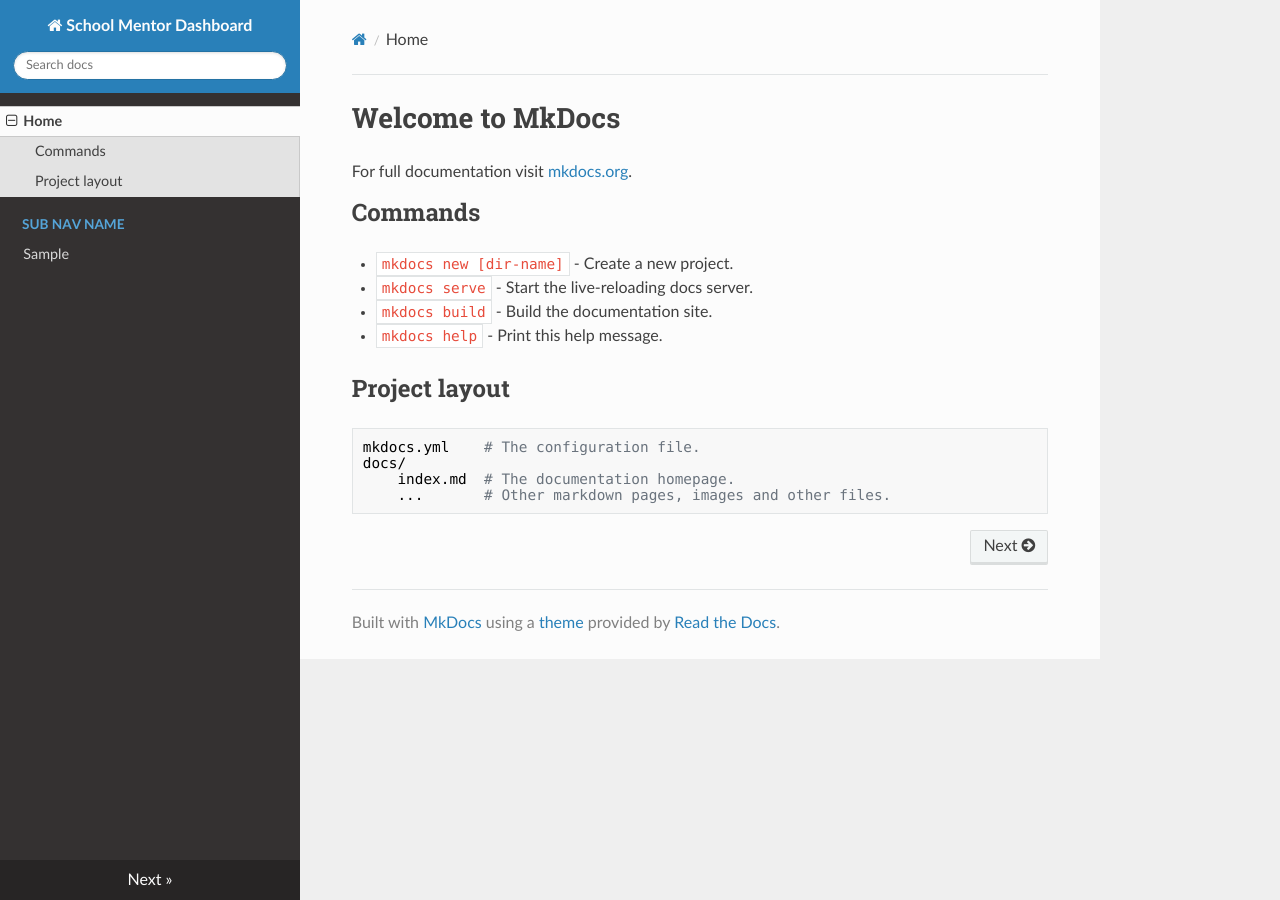
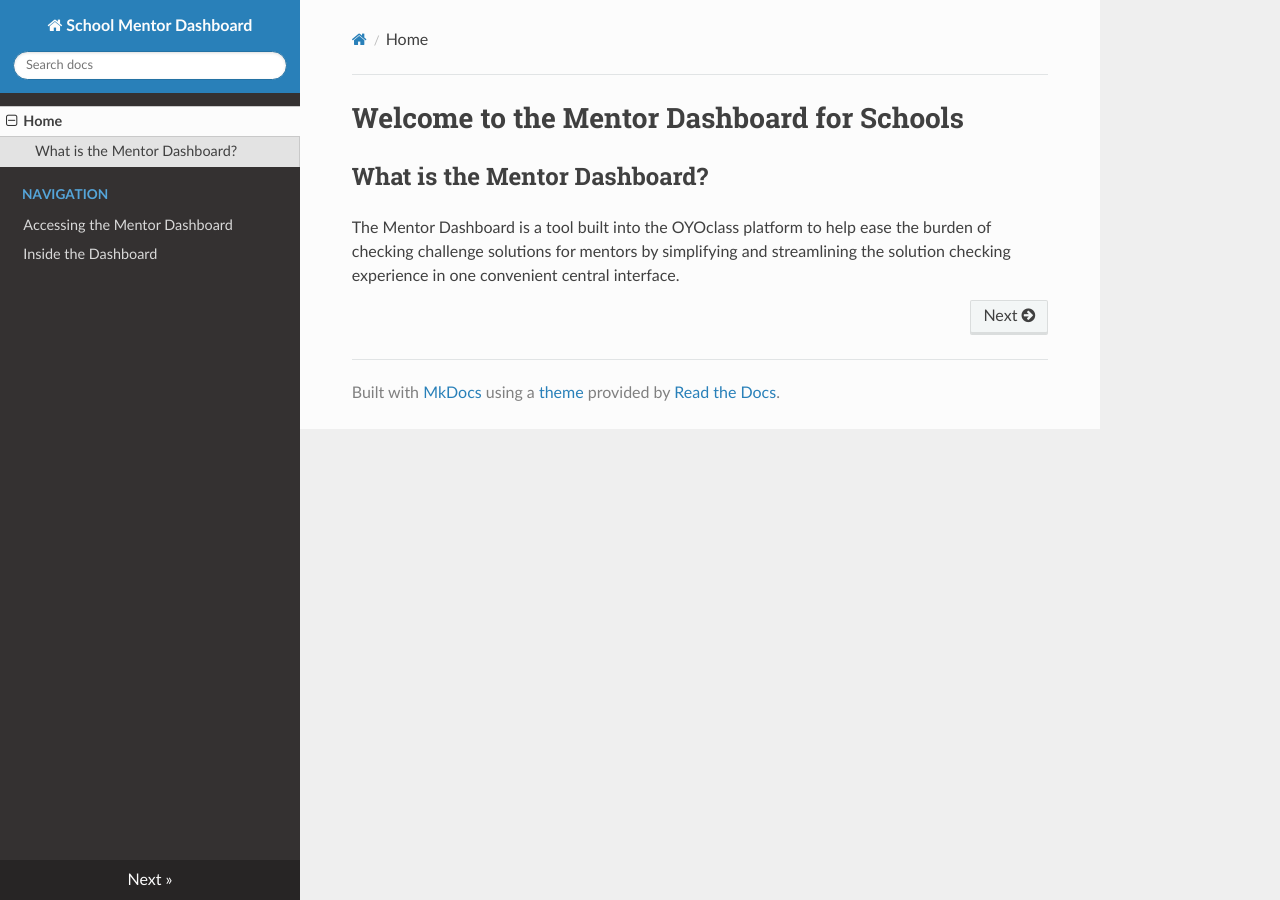
Before and after one commit to oyoclass/mentordashboard-doc, an MkDocs documentation site: the page built from docs/index.md, in a window 1280 px wide. Built offline with MkDocs 1.6.1, drawn with Linux system fonts in a browser that asks for light colours; nearby versions of some CDN libraries.

Commit message:
add home and basic navigation pages

```diff
--- a/docs/css/doc.css
+++ b/docs/css/doc.css
@@ -2,3 +2,4 @@
 pre > code {padding:10px !important}
 .rst-content blockquote {margin-left:0; padding-left:14px; border-left:5px solid #DDD}
 p {margin-bottom:12px}
+.center {display: block;  margin-left: auto; margin-right: auto;}
--- a/docs/index.md
+++ b/docs/index.md
@@ -1,17 +1,7 @@
-# Welcome to MkDocs
+# Welcome to the Mentor Dashboard for Schools
 
-For full documentation visit [mkdocs.org](https://mkdocs.org).
-
-## Commands
-
-* `mkdocs new [dir-name]` - Create a new project.
-* `mkdocs serve` - Start the live-reloading docs server.
-* `mkdocs build` - Build the documentation site.
-* `mkdocs help` - Print this help message.
-
-## Project layout
-
-    mkdocs.yml    # The configuration file.
-    docs/
-        index.md  # The documentation homepage.
-        ...       # Other markdown pages, images and other files.
+## What is the Mentor Dashboard?
+The Mentor Dashboard is a tool built into the OYOclass platform to help ease
+the burden of checking challenge solutions for mentors by simplifying and
+streamlining the solution checking experience in one convenient central
+interface.
--- a/mkdocs.yml
+++ b/mkdocs.yml
@@ -1,9 +1,12 @@
+markdown_extensions:
+  - attr_list
 site_name: School Mentor Dashboard
 theme: readthedocs
 docs_dir: 'docs'
 nav:
     - 'Home': 'index.md'
-    - 'Sub nav name':
-        - 'Sample': 'sub/sample.md'
+    - 'Navigation':
+        - 'Accessing the Mentor Dashboard': 'sub/access.md'
+        - 'Inside the Dashboard': 'sub/inside.md'
 extra_css:
     - css/doc.css
```
Also changed, not shown: docs/sub/access.md (added, +11 -0 lines), docs/sub/inside.md (added, +25 -0 lines), docs/sub/sample.md (deleted, +0 -3 lines), docs/img/home/access.png (added), docs/img/navigation/ctxswitch.png (added), docs/img/navigation/landing.png (added), docs/img/navigation/leftnav.png (added).
